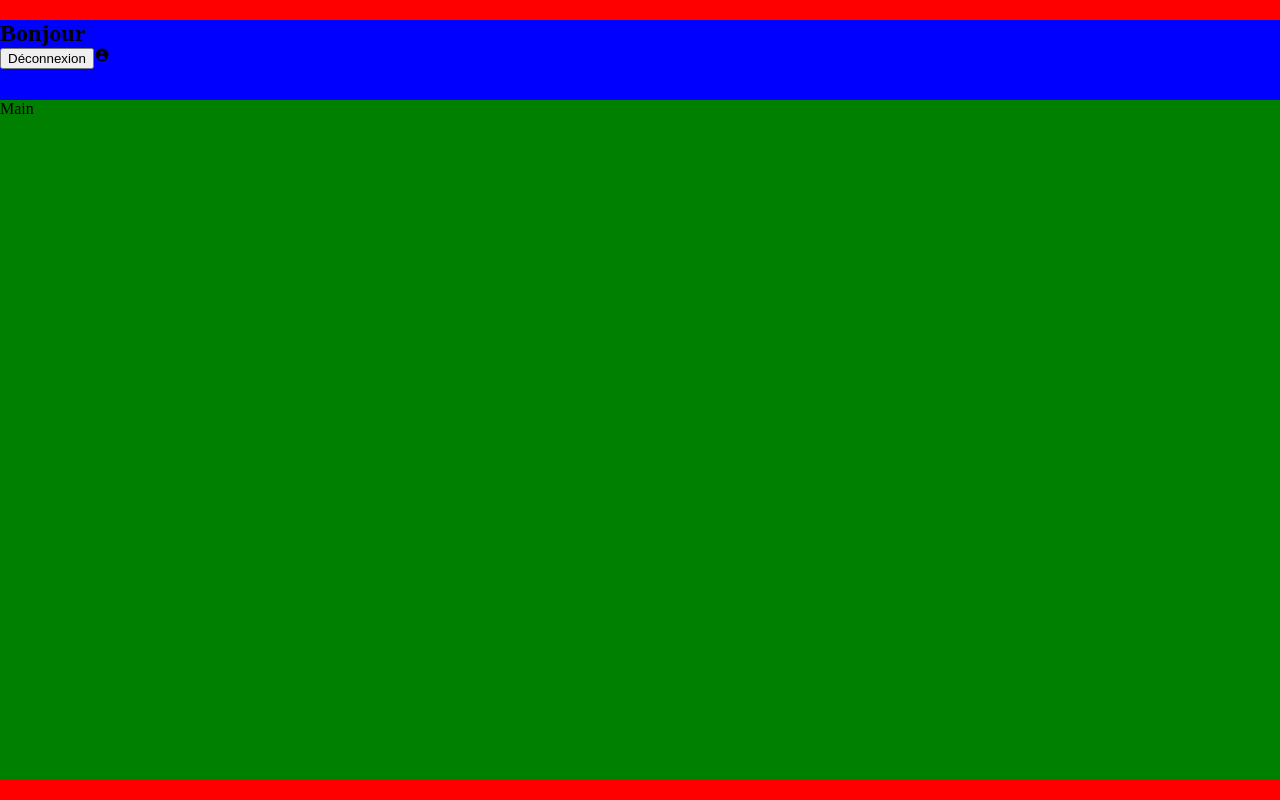
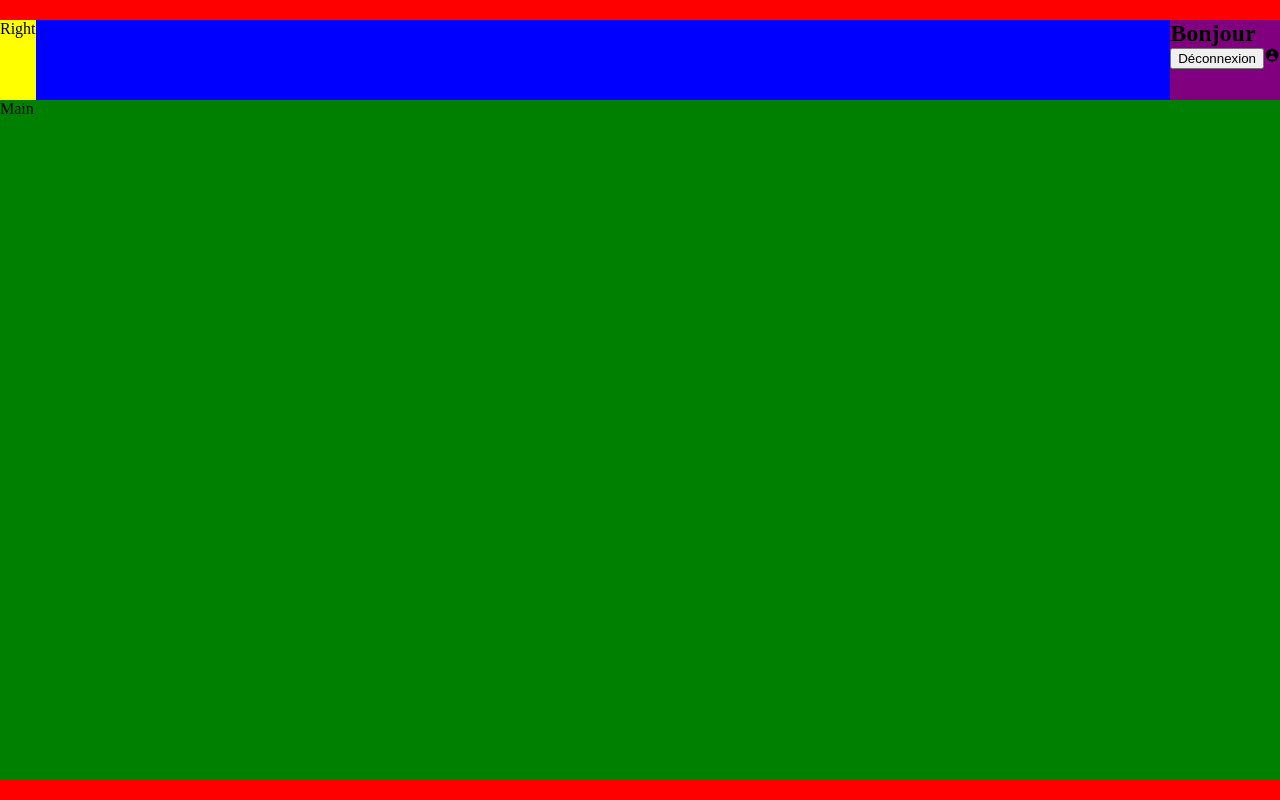
Before and after one commit to ThierrySouthasa/crazee-burger, a React (Create React App) app: page /order in a window 1280 px wide. Built offline with nearby package versions, Linux system fonts and the light colour scheme.

Commit message:
♻️ F04 : ORDER > Create Navbar Right and Left

```diff
--- a/src/components/pages/order/Navbar.js
+++ b/src/components/pages/order/Navbar.js
@@ -1,16 +1,13 @@
 import React from 'react';
-import { HiUserCircle } from "react-icons/hi";
-import { Link } from 'react-router-dom';
 import styled from 'styled-components/macro';
+import NavbarLeftSide from './NavbarLeftSide';
+import NavbarRightSide from './NavbarRightSide';
 
 const Navbar = ({ firstName }) => {
     return (
         <NavbarStyled >
-            <h1>Bonjour {firstName}</h1>
-            <Link to={'/'}>
-                <button>Déconnexion</button>
-            </Link>
-            <HiUserCircle />
+            <NavbarRightSide />
+            <NavbarLeftSide firstName={firstName} />
         </NavbarStyled>
     );
 };
@@ -18,6 +15,8 @@ const Navbar = ({ firstName }) => {
 const NavbarStyled = styled.nav`
         background-color: blue;
         height: 10vh;
+        display: flex;
+        justify-content: space-between;
 `
 
 export default Navbar;
--- /dev/null
+++ b/src/components/pages/order/NavbarLeftSide.js
@@ -0,0 +1,22 @@
+import React from 'react';
+import { HiUserCircle } from "react-icons/hi";
+import { Link } from 'react-router-dom';
+import styled from 'styled-components/macro';
+
+const NavbarLeftSide = ({ firstName }) => {
+    return (
+        <NavbarLeftSideStyled>
+            <h1>Bonjour {firstName}</h1>
+            <Link to={'/'}>
+                <button>Déconnexion</button>
+            </Link>
+            <HiUserCircle />
+        </NavbarLeftSideStyled>
+    );
+};
+
+const NavbarLeftSideStyled = styled.div`
+    background-color: purple;
+`
+
+export default NavbarLeftSide;
--- /dev/null
+++ b/src/components/pages/order/NavbarRightSide.js
@@ -0,0 +1,16 @@
+import React from 'react';
+import styled from 'styled-components/macro';
+
+const NavbarRightSide = ({ firstName }) => {
+    return (
+        <NavbarRightSideStyled>
+            Right
+        </NavbarRightSideStyled>
+    );
+};
+
+const NavbarRightSideStyled = styled.div`
+    background-color: yellow;
+`
+
+export default NavbarRightSide;
```
